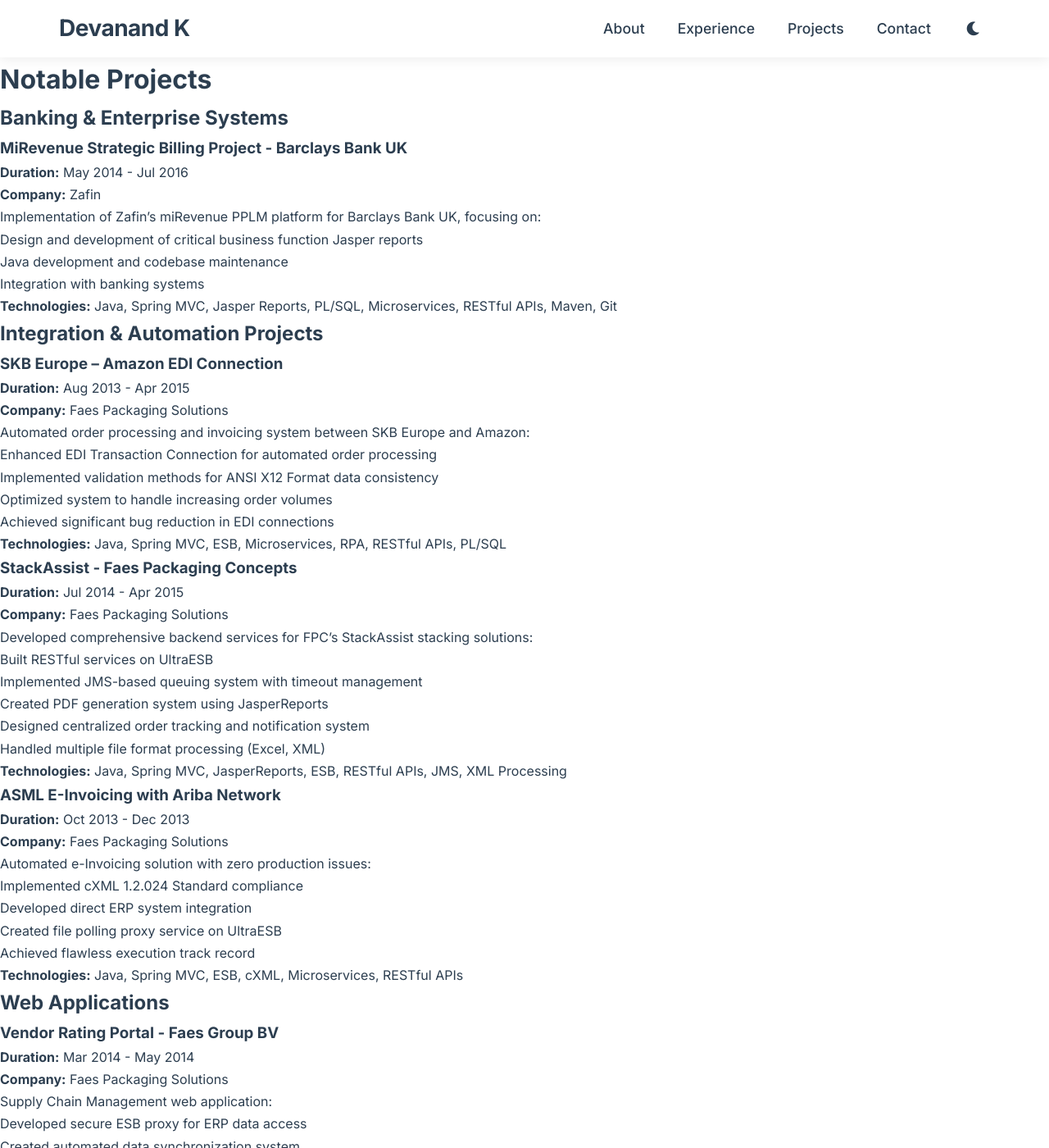
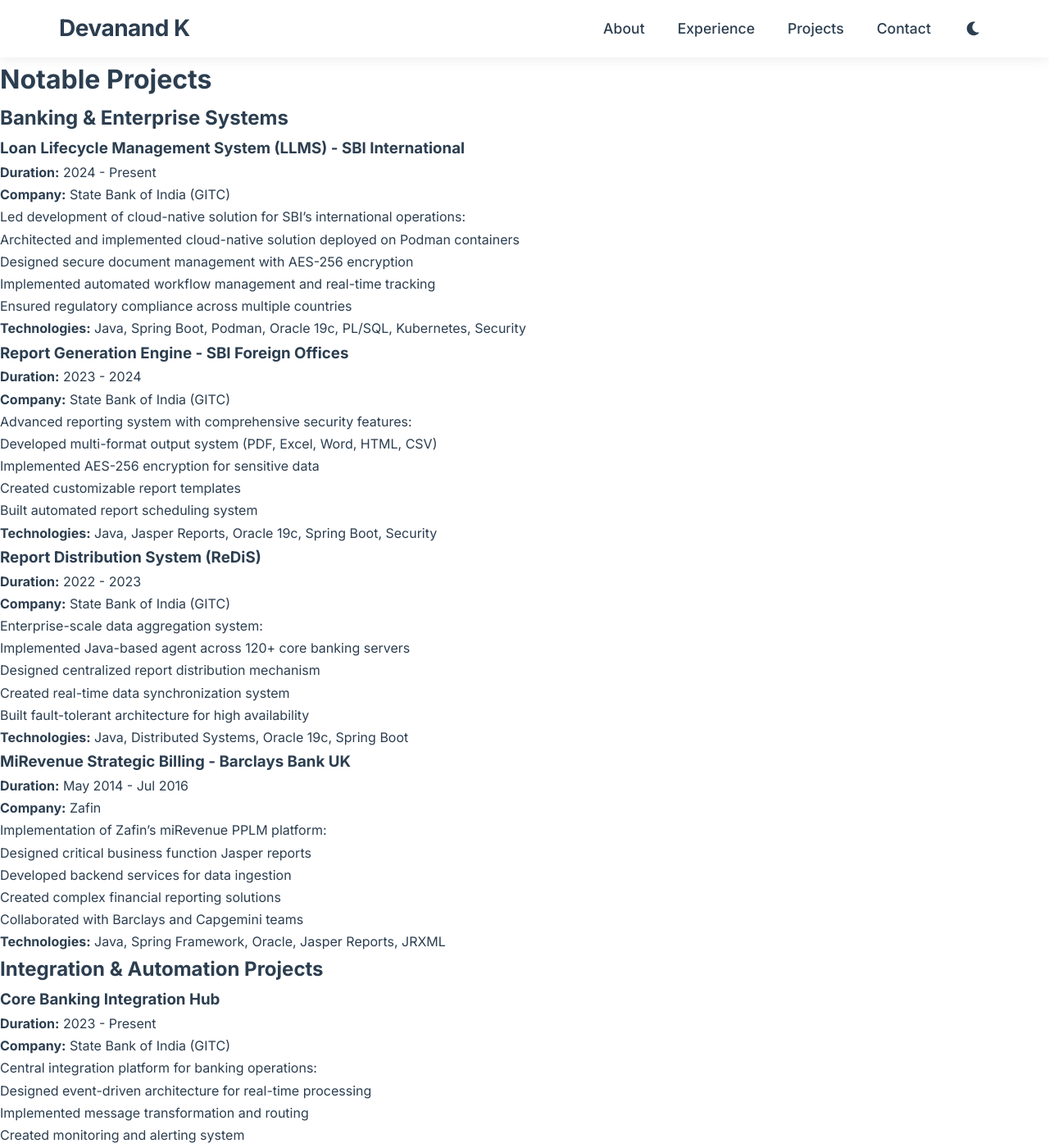
Before and after one commit to devanandk/devanandk.github.io, a Jekyll site: the page built from projects.md, in a window 1280 px wide and 1400 px high. Shown: the whole window at 82% size. Built offline with Jekyll 4.4.1, drawn with Linux system fonts in a browser that asks for light colours; some of the changed text lies outside the part shown.

Commit message:
Enhance experience and project documentation: Updated experience section with improved CSS for timeline layout and item styling. Revised project details for Loan Lifecycle Management System, Report Generation Engine, and Report Distribution System, including new technologies and descriptions. Removed outdated content and optimized project structure for clarity.

```diff
--- a/projects.md
+++ b/projects.md
@@ -7,107 +7,156 @@
 
 ## Banking & Enterprise Systems
 
-### MiRevenue Strategic Billing Project - Barclays Bank UK
+### Loan Lifecycle Management System (LLMS) - SBI International
+**Duration:** 2024 - Present
+**Company:** State Bank of India (GITC)
+
+Led development of cloud-native solution for SBI's international operations:
+- Architected and implemented cloud-native solution deployed on Podman containers
+- Designed secure document management with AES-256 encryption
+- Implemented automated workflow management and real-time tracking
+- Ensured regulatory compliance across multiple countries
+
+**Technologies:** Java, Spring Boot, Podman, Oracle 19c, PL/SQL, Kubernetes, Security
+
+### Report Generation Engine - SBI Foreign Offices
+**Duration:** 2023 - 2024
+**Company:** State Bank of India (GITC)
+
+Advanced reporting system with comprehensive security features:
+- Developed multi-format output system (PDF, Excel, Word, HTML, CSV)
+- Implemented AES-256 encryption for sensitive data
+- Created customizable report templates
+- Built automated report scheduling system
+
+**Technologies:** Java, Jasper Reports, Oracle 19c, Spring Boot, Security
+
+### Report Distribution System (ReDiS)
+**Duration:** 2022 - 2023
+**Company:** State Bank of India (GITC)
+
+Enterprise-scale data aggregation system:
+- Implemented Java-based agent across 120+ core banking servers
+- Designed centralized report distribution mechanism
+- Created real-time data synchronization system
+- Built fault-tolerant architecture for high availability
+
+**Technologies:** Java, Distributed Systems, Oracle 19c, Spring Boot
+
+### MiRevenue Strategic Billing - Barclays Bank UK
 **Duration:** May 2014 - Jul 2016
 **Company:** Zafin
 
-Implementation of Zafin's miRevenue PPLM platform for Barclays Bank UK, focusing on:
-- Design and development of critical business function Jasper reports
-- Java development and codebase maintenance
-- Integration with banking systems
+Implementation of Zafin's miRevenue PPLM platform:
+- Designed critical business function Jasper reports
+- Developed backend services for data ingestion
+- Created complex financial reporting solutions
+- Collaborated with Barclays and Capgemini teams
 
-**Technologies:** Java, Spring MVC, Jasper Reports, PL/SQL, Microservices, RESTful APIs, Maven, Git
+**Technologies:** Java, Spring Framework, Oracle, Jasper Reports, JRXML
 
 ## Integration & Automation Projects
+
+### Core Banking Integration Hub
+**Duration:** 2023 - Present
+**Company:** State Bank of India (GITC)
+
+Central integration platform for banking operations:
+- Designed event-driven architecture for real-time processing
+- Implemented message transformation and routing
+- Created monitoring and alerting system
+- Handled millions of daily transactions
+
+**Technologies:** Apache Kafka, Spring Boot, Oracle 19c, API Gateway
 
 ### SKB Europe – Amazon EDI Connection
 **Duration:** Aug 2013 - Apr 2015
 **Company:** Faes Packaging Solutions
 
-Automated order processing and invoicing system between SKB Europe and Amazon:
-- Enhanced EDI Transaction Connection for automated order processing
-- Implemented validation methods for ANSI X12 Format data consistency
-- Optimized system to handle increasing order volumes
-- Achieved significant bug reduction in EDI connections
+Automated order processing system:
+- Enhanced EDI Transaction Connection
+- Implemented ANSI X12 Format validation
+- Optimized for high-volume order processing
+- Achieved significant reduction in processing errors
 
-**Technologies:** Java, Spring MVC, ESB, Microservices, RPA, RESTful APIs, PL/SQL
-
-### StackAssist - Faes Packaging Concepts
-**Duration:** Jul 2014 - Apr 2015
-**Company:** Faes Packaging Solutions
-
-Developed comprehensive backend services for FPC's StackAssist stacking solutions:
-- Built RESTful services on UltraESB
-- Implemented JMS-based queuing system with timeout management
-- Created PDF generation system using JasperReports
-- Designed centralized order tracking and notification system
-- Handled multiple file format processing (Excel, XML)
-
-**Technologies:** Java, Spring MVC, JasperReports, ESB, RESTful APIs, JMS, XML Processing
+**Technologies:** Java, Spring MVC, ESB, RPA, EDI
 
 ### ASML E-Invoicing with Ariba Network
 **Duration:** Oct 2013 - Dec 2013
 **Company:** Faes Packaging Solutions
 
-Automated e-Invoicing solution with zero production issues:
-- Implemented cXML 1.2.024 Standard compliance
-- Developed direct ERP system integration
-- Created file polling proxy service on UltraESB
-- Achieved flawless execution track record
+Zero-defect e-Invoicing solution:
+- Implemented cXML 1.2.024 Standard
+- Created direct ERP system integration
+- Developed file polling proxy service
+- Achieved flawless production track record
 
-**Technologies:** Java, Spring MVC, ESB, cXML, Microservices, RESTful APIs
+**Technologies:** Java, UltraESB, cXML, ERP Integration
 
-## Web Applications
+## Analytics & Reporting Solutions
+
+### Enterprise Analytics Platform
+**Duration:** 2023 - Present
+**Company:** State Bank of India (GITC)
+
+Comprehensive analytics solution:
+- Implemented Apache Airflow for data pipelines
+- Created Apache Superset dashboards
+- Designed data warehousing solution
+- Built automated reporting system
+
+**Technologies:** Apache Airflow, Apache Superset, Oracle 19c, Python
 
 ### Vendor Rating Portal - Faes Group BV
 **Duration:** Mar 2014 - May 2014
 **Company:** Faes Packaging Solutions
 
-Supply Chain Management web application:
-- Developed secure ESB proxy for ERP data access
-- Created automated data synchronization system
-- Implemented interactive supplier performance dashboard
-- Built custom WordPress plugin for administration
-- Integrated Google visualization libraries
+Supply Chain Analytics platform:
+- Built secure ERP data integration
+- Created automated data synchronization
+- Implemented interactive dashboards
+- Developed supplier rating system
 
-**Technologies:** WordPress, Java, jQuery, Google Visualization, ESB, RESTful APIs
+**Technologies:** WordPress, Java, jQuery, Google Visualization
 
-### SKB Europe Download Center
-**Duration:** May 2014 - Apr 2015
-**Company:** Faes Packaging Solutions
+## Cloud & Infrastructure Projects
 
-Marketing data distribution portal:
-- Created WordPress-based file distribution system
-- Implemented user privilege management
-- Developed activity tracking system
-- Built intuitive administration panel
+### Cloud Migration Initiative
+**Duration:** 2023 - Present
+**Company:** State Bank of India (GITC)
 
-**Technologies:** WordPress, Java, ESB, RESTful APIs, JavaScript
+Large-scale cloud transformation:
+- Architected migration of core banking applications
+- Managed 20+ Kubernetes clusters
+- Implemented cloud-native patterns
+- Ensured security and compliance
 
-### Case Creator Website
-**Duration:** Aug 2013 - Sep 2013
-**Company:** Faes Packaging Solutions
-
-Custom case interior design website enhancements:
-- Implemented measurement tools using Raphaël.js
-- Created dynamic scaling ruler system
-- Developed portable and customizable design tools
-- Enhanced user interface for case design
-
-**Technologies:** JavaScript, Raphaël.js, Java, Spring MVC, RESTful APIs
+**Technologies:** Kubernetes, Podman, Spring Boot, Cloud-native tools
 
 ## Research & Development
+
+### AI & ML Initiatives
+**Duration:** 2023 - Present
+**Company:** State Bank of India (GITC)
+
+Exploration of AI applications in banking:
+- Implemented RAG pipelines
+- Explored LLM applications
+- Created proof-of-concept solutions
+- Evaluated AI tools and frameworks
+
+**Technologies:** Python, N8N, Various LLM models
 
 ### 3D Contour and Depth Estimation
 **Duration:** Jan 2014 - Mar 2014
 **Company:** Faes Packaging Solutions
 
-Proof of concept for 3D modeling:
+Advanced imaging proof of concept:
 - Developed image processing system
-- Implemented multi-view object analysis
 - Created 3D model generation pipeline
+- Implemented multi-view analysis
 
-**Technologies:** Python, Git, RPA
+**Technologies:** Python, OpenCV, Image Processing
 
 <section class="section">
     <div class="container">
```
Also changed, not shown: experience.md (+45 -26 lines), index.html (+24 -20 lines).
